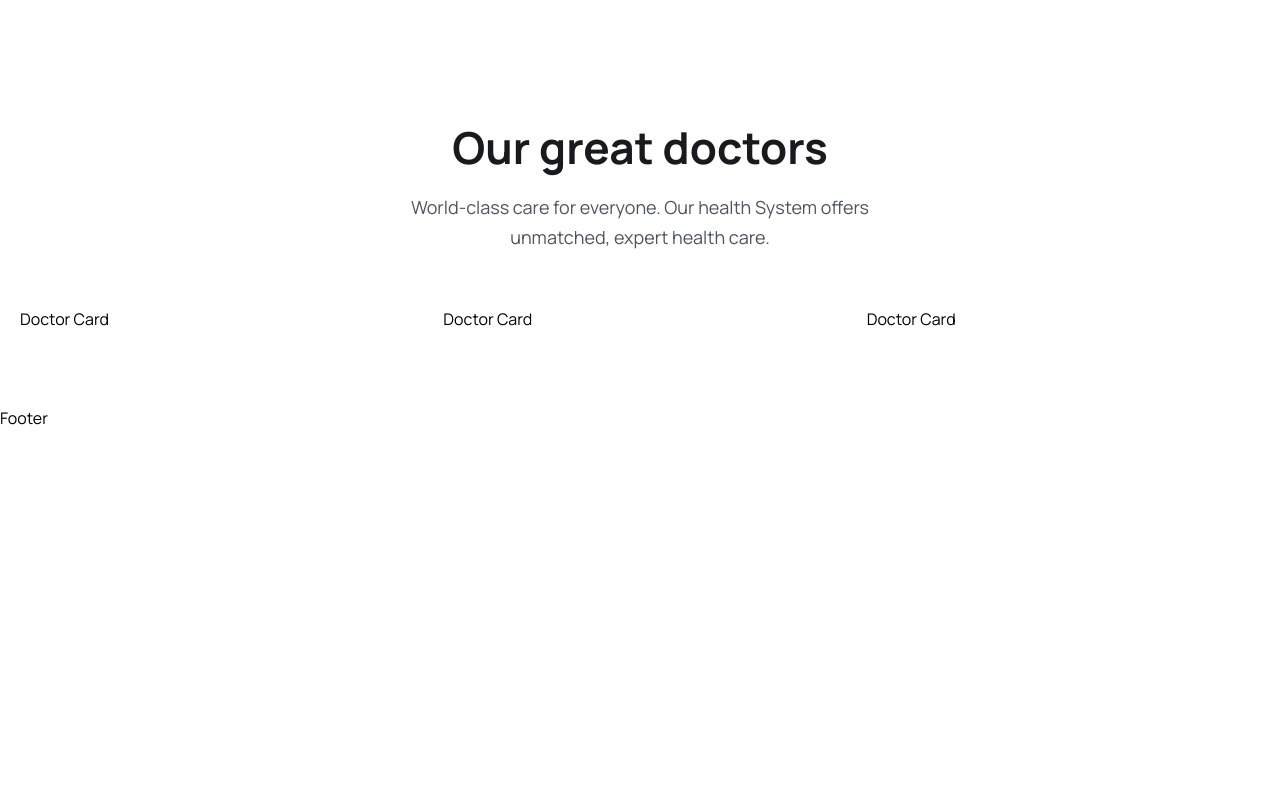
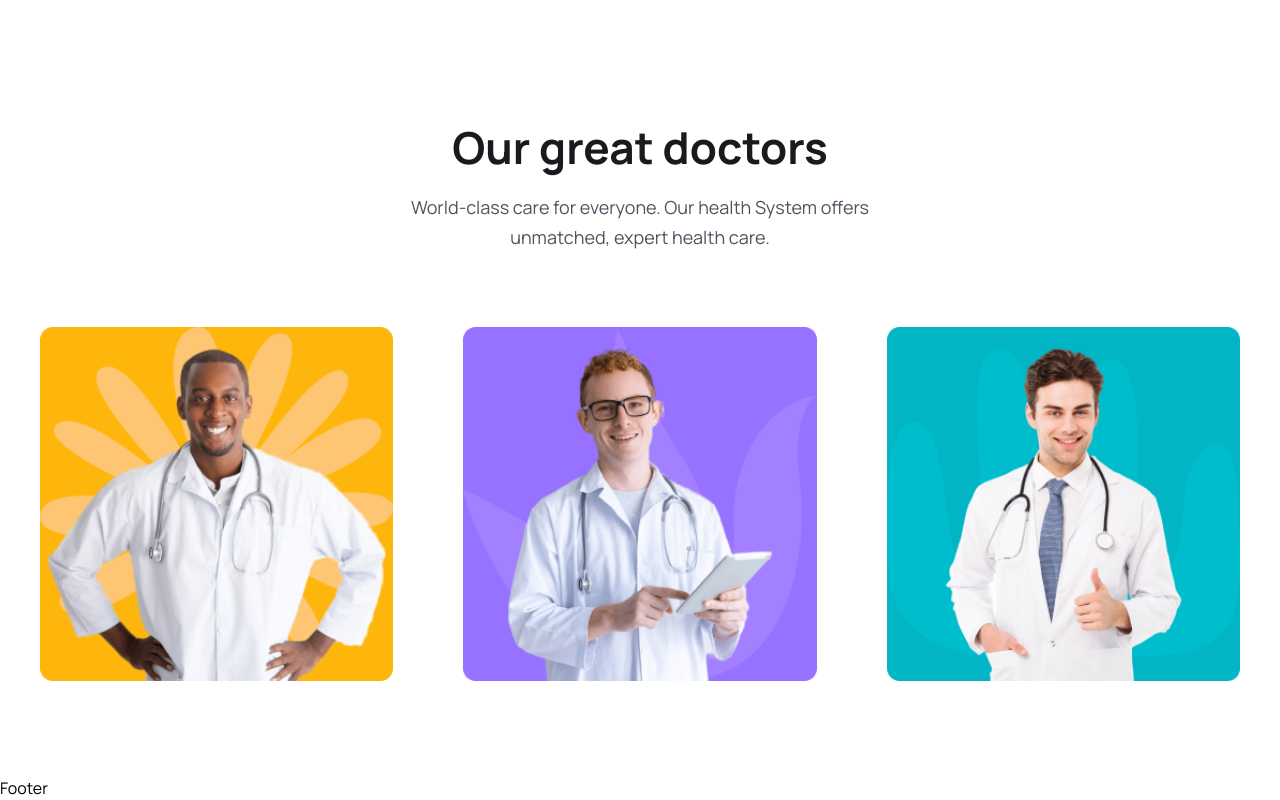
Before and after one commit to MacSmitty8/MERN-Medicare-Booking, a React (Vite) app in the folder frontend/: page / in a window 1280 px wide. Shown: the part 3997-4797 px from the top of the page. Before the commit the page ends 4427 px from the top, so only its background shows below. Built offline with nearby package versions, Linux system fonts and the light colour scheme.

Commit message:
Made the Doctors images visible in the DoctorCard and DoctorList component.

```diff
--- a/frontend/src/components/Doctors/DoctorCard.jsx
+++ b/frontend/src/components/Doctors/DoctorCard.jsx
@@ -1,11 +1,23 @@
 import React from 'react'
 
-const DoctorCard = () => {
+const DoctorCard = ({doctors}) => {
+    const {
+        name,
+        avgRating,
+        totalRating,
+        photo,
+        specialization,
+        totalPatients,
+        hospital,
+    } = doctors;
+
   return (
-    <div>
-      <div>Doctor Card</div>
+    <div className='p-3 lg:p-5'>
+      <div>
+      <img src={photo} className='w-full' alt='' />
+      </div>
     </div>
-  )
-}
+  );
+};
 
 export default DoctorCard
--- a/frontend/src/components/Doctors/DoctorList.jsx
+++ b/frontend/src/components/Doctors/DoctorList.jsx
@@ -6,8 +6,8 @@ import DoctorCard from './DoctorCard'
 const DoctorList = () => {
   return (
  <div className='grid grid-cols-1 sm:grid-cols-2 md:grid-cols-3 gap-5
- lg:gap-[30px] mt-[30px] lg:mt-[55px]'>{doctors.map((doctor, index)=> (
-    <DoctorCard key={index} doctors={doctors} />))}</div>
+ lg:gap-[30px] mt-[30px] lg:mt-[55px]'>{doctors.map(doctors=> (
+    <DoctorCard key={doctors.id} doctors={doctors} />))}</div>
   )
 }
 
```
